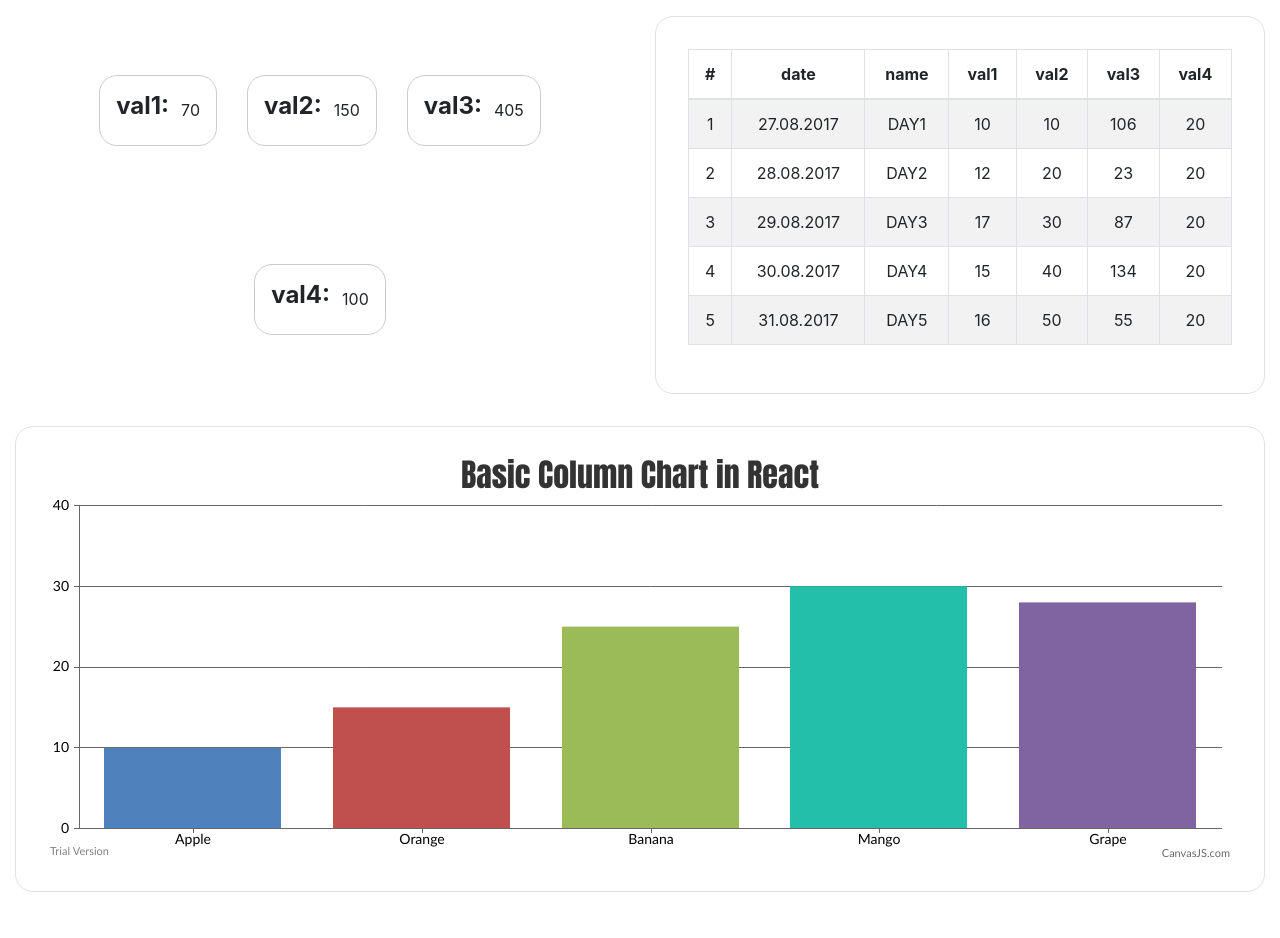
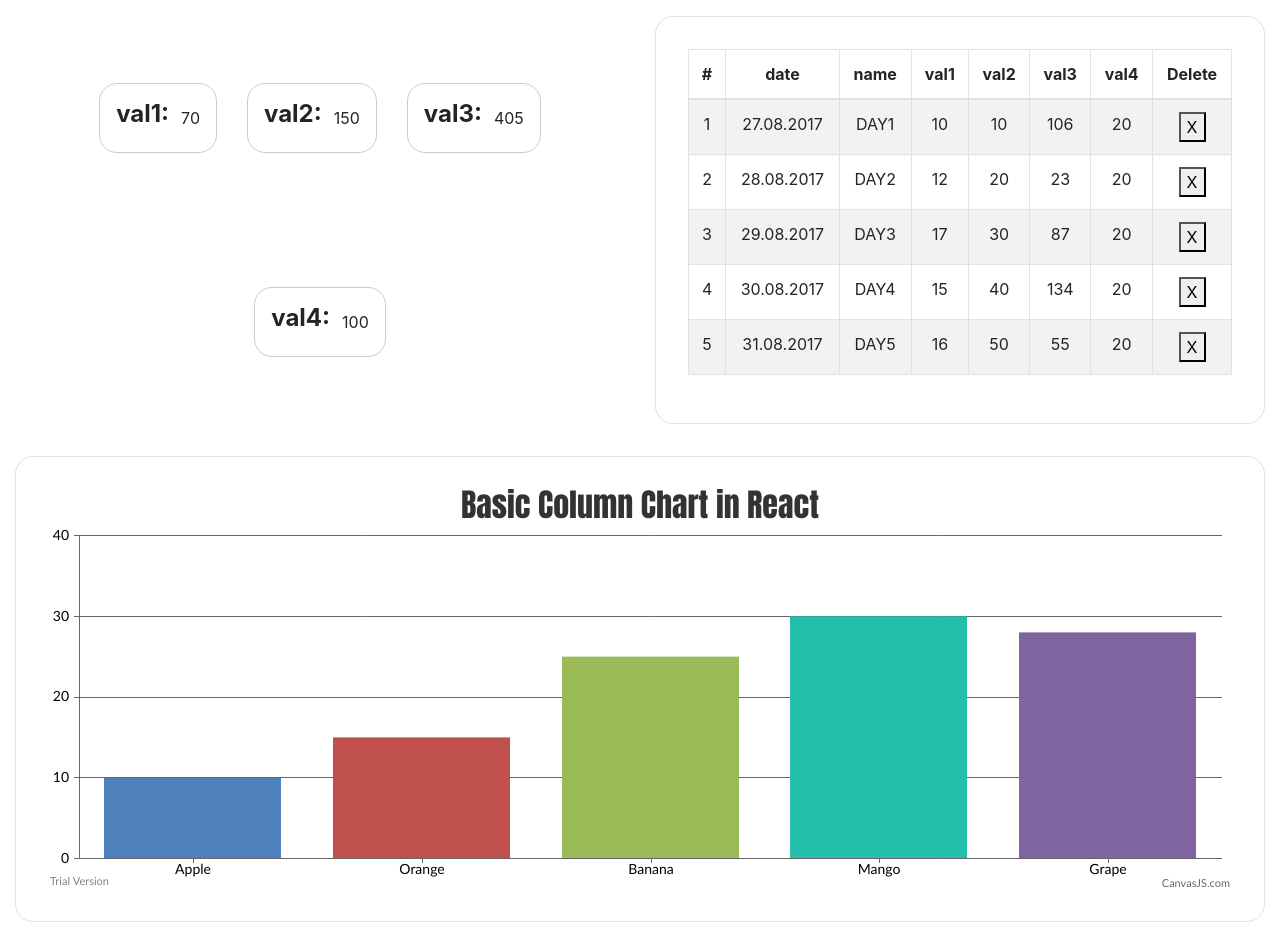
Before and after one commit to Happytoad42/table-test, a React (Create React App) app: page / in a window 1280 px wide. Before the commit the page ends 908 px from the top, so only its background shows below. Built offline with nearby package versions, Linux system fonts and the light colour scheme.

Commit message:
row removal

```diff
--- a/src/App.js
+++ b/src/App.js
@@ -8,7 +8,9 @@ import { useSelector, useDispatch } from 'react-redux';
 import {
   setStateData,
   selectTableData,
-  selectTableValues
+  selectTableValues,
+  addItem,
+  removeItem,
 } from './redux/slices/tableDataSlice';
 
 import { getApiData } from './API/AppAPI'
@@ -24,14 +26,18 @@ function App() {
     dispatch(setStateData(getApiData()));
   }, [dispatch])
 
+  const handleRemoveItem = (id) => {
+    dispatch(removeItem(tableData, id));
+  }
+
   return (
       <Container fluid className="App">
           <Row>
               <Col className='wrapper' sm={6}>
-                {valuesData.map(item => <Display name={item.name} value={item.value} />)}
+                {valuesData.map((item, i) => <Display key={i} name={item.name} value={item.value} />)}
               </Col>
               <Col className='wrapper' sm={6}>
-                <DataTable  data={tableData}/>
+                <DataTable removeItem={handleRemoveItem}  data={tableData}/>
               </Col>
               <Col className='wrapper' >
                 <Chart/>
--- a/src/components/DataTable/DataTable.js
+++ b/src/components/DataTable/DataTable.js
@@ -1,7 +1,7 @@
 import React from 'react';
 import { Table, Spinner } from 'react-bootstrap';
 
-const DataTable = ({ data }) => {
+const DataTable = ({ data, removeItem }) => {
 
     if (!data.length) {
         return (
@@ -20,13 +20,23 @@ const DataTable = ({ data }) => {
                 <thead>
                     <tr>
                         <th>#</th>
-                        { tableHeaders.map((header, i)=> <th key={i}>{header}</th>)}
+                        { tableHeaders.map((header, i) => {
+                            if (header !== 'id') {
+                                return (<th key={i}>{header}</th>)
+                            }
+                        } )}
+                        <th>Delete</th>
                     </tr>
                 </thead>
                 <tbody>
                    {data.map((item, i) => <tr key={i}>
                         <td>{rowCount++}</td>
-                       {tableHeaders.map((header, i) => <td key={i}> {item[header]}</td>)}
+                        {tableHeaders.map((header, ind) => {
+                            if (header !== 'id') {
+                                return (<td key={ind}> {item[header]}</td>)
+                            }
+                        } )}
+                        <th><button onClick={ () => removeItem(item.id) }>X</button></th>
                    </tr>)}
                 </tbody>
             </Table>
--- a/src/redux/slices/tableDataSlice.js
+++ b/src/redux/slices/tableDataSlice.js
@@ -16,26 +16,31 @@ export const tableDataSlice = createSlice({
     addItem: (state, action) => {
       state.list.push(action.payload);
     },
-    removeItem: (state, action) => {
-      state.list.filter(item => item.id !== action.payload)
-    },
   },
 });
 
-export const { addItem, removeItem, setItems, setValues } = tableDataSlice.actions;
+export const { addItem, setItems, setValues } = tableDataSlice.actions;
+
+export const removeItem = (data, id) => dispatch => {
+  const newData = data.filter(item => item.id !== id);
+  dispatch(setStateData(newData));
+}
 
 export const setStateData = data => async dispatch => {
-    await dispatch(setItems(data));
+    await dispatch(setItems(data.map(item => {
+      if (!item.id) {
+         return Object.assign(item, { id: Math.random() });
+      }
+      return item;
+    })));
     const values = data.reduce((valuesArr, item) => {
         for ( const [key, value] of Object.entries(item)) {
-            debugger;
             if (key.includes('val')) {
                 let targetItem = valuesArr.find(i => i.name === key);
                 if (!targetItem) {
                     valuesArr.push({ name: key, value: +value });
                 } else if (targetItem) {
-
-                    targetItem = Object.assign(targetItem, { value: targetItem.value + +value })
+                  targetItem = Object.assign(targetItem, { value: targetItem.value + +value })
 
                 }
             }
```
